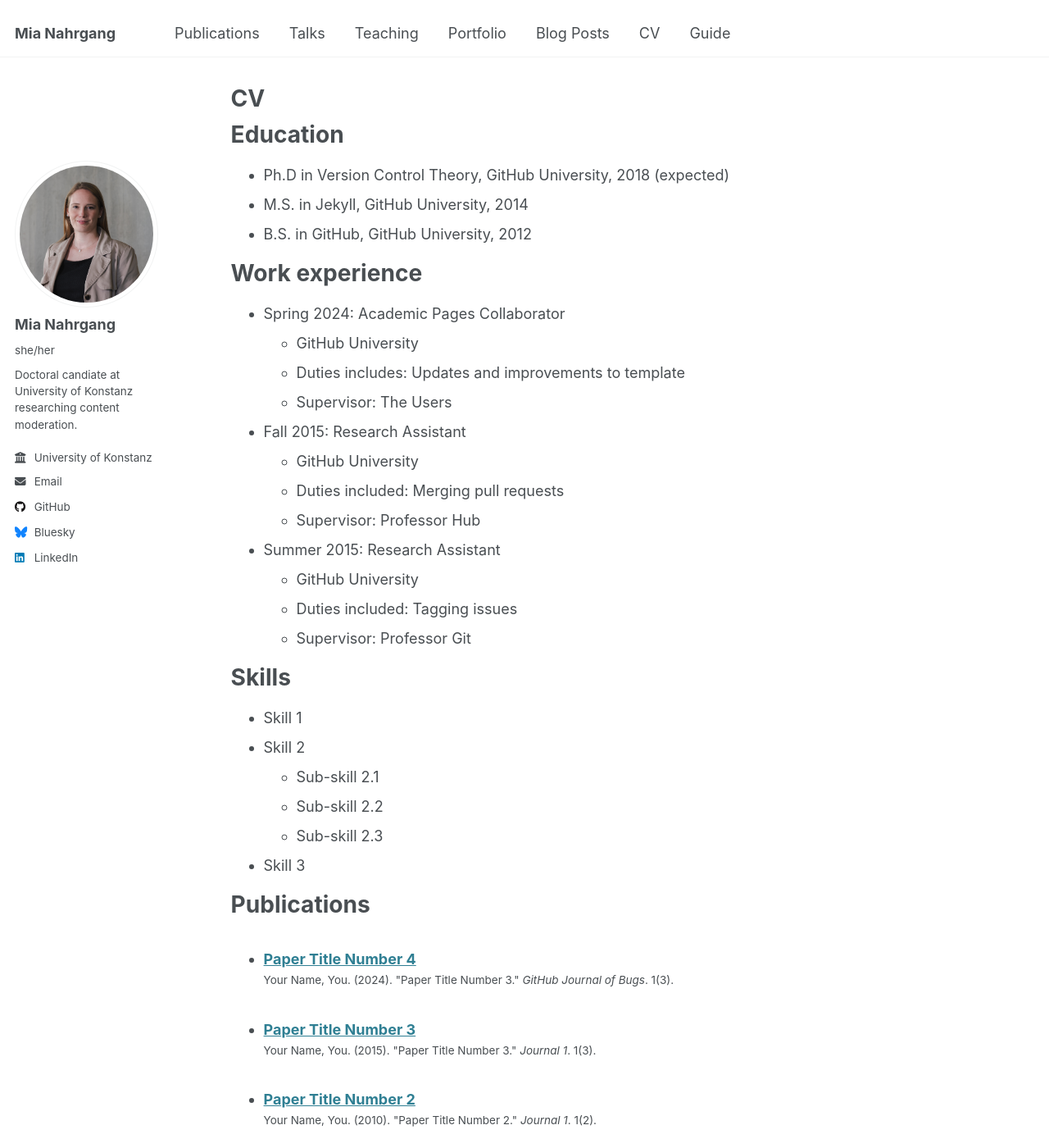
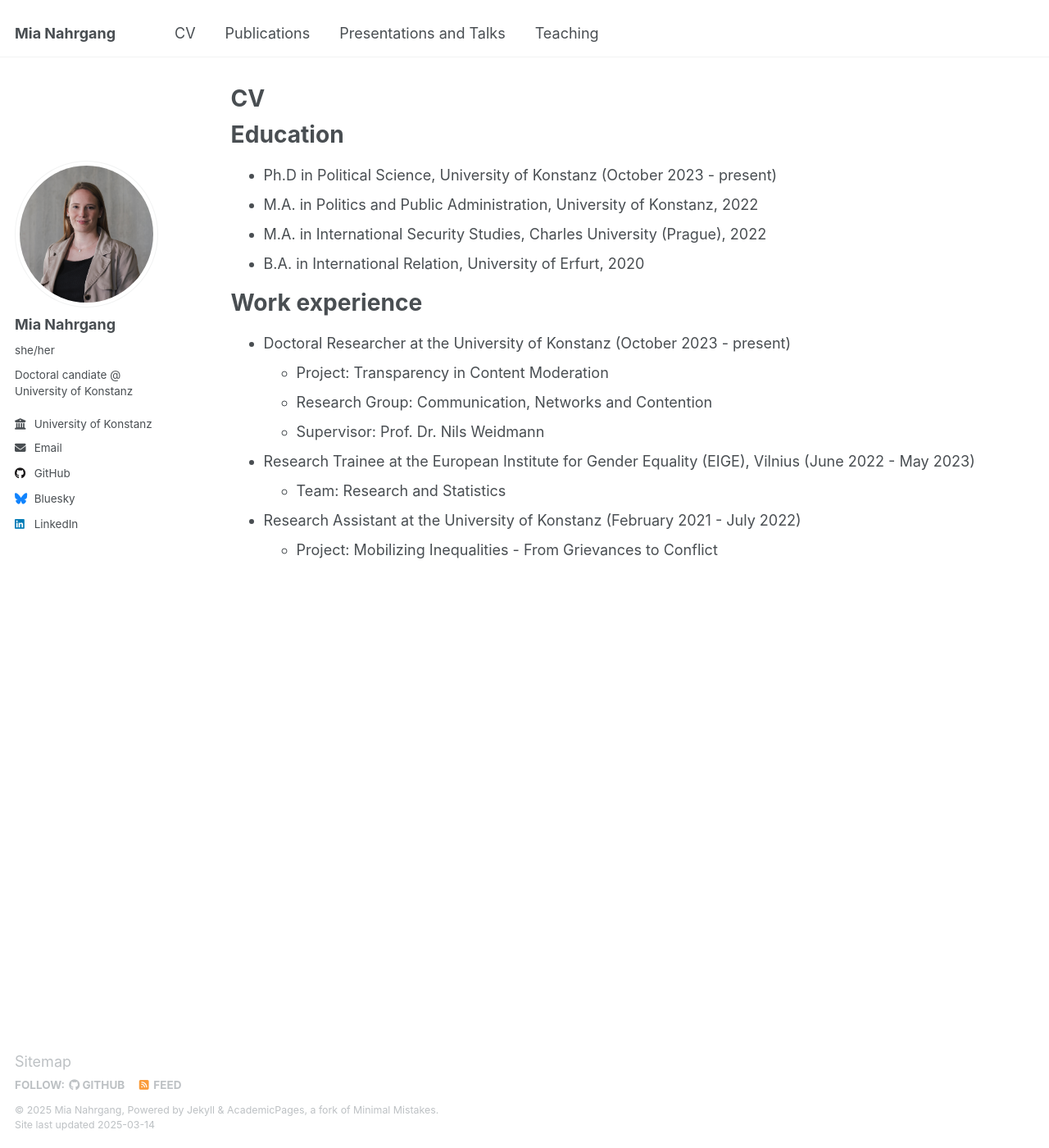
Before and after one commit to MiaNahrgang/mianahrgang.github.io, a Jekyll site: the page built from _pages/cv.md, in a window 1280 px wide and 1400 px high. Shown: the whole window at 82% size. Built offline with Jekyll 4.4.1, drawn with Linux system fonts in a browser that asks for light colours; some of the changed text lies outside the part shown.

Commit message:
updating cv, changing header structure

```diff
--- a/_config.yml
+++ b/_config.yml
@@ -25,7 +25,7 @@ author:
   avatar           : "profile.png"
   name             : "Mia Nahrgang"
   pronouns         : "she/her"
-  bio              : "Doctoral candiate at University of Konstanz researching content moderation."
+  bio              : "Doctoral candiate @ University of Konstanz"
   location         : #"Konstanz"
   employer         : "University of Konstanz"
   uri              : # URL
@@ -50,7 +50,7 @@ author:
   stackoverflow    : # User number or user number and name (i.e., use "1" or "1/jeff-atwood")
 
   # Social media
-  bluesky          : "https://bsky.app/profile/mianahrgang.bsky.app" # Replace this with you Bluesky username
+  bluesky          : "mianahrgang.bsky.social" # Replace this with you Bluesky username
   facebook         : # Username
   flickr           : # Username
   foursquare       : # Username
@@ -59,7 +59,7 @@ author:
   keybase          : # Username
   instagram        : # Username
   lastfm           : # Username
-  linkedin         : "https://www.linkedin.com/in/mia-nahrgang/"
+  linkedin         : "mia-nahrgang"
   mastodon         : # URL
   medium           : # URL
   pinterest        : # Username
--- a/_data/navigation.yml
+++ b/_data/navigation.yml
@@ -5,23 +5,14 @@
 # prevent it from being included in the site.
 
 main:
+  - title: "CV"
+    url: /cv/
+
   - title: "Publications"
     url: /publications/
 
-  - title: "Talks"
+  - title: "Presentations and Talks"
     url: /talks/
 
   - title: "Teaching"
     url: /teaching/
-
-  - title: "Portfolio"
-    url: /portfolio/
-
-  - title: "Blog Posts"
-    url: /year-archive/
-
-  - title: "CV"
-    url: /cv/
-
-  - title: "Guide"
-    url: /markdown/
--- a/_pages/cv.md
+++ b/_pages/cv.md
@@ -11,54 +11,20 @@ redirect_from:
 
 Education
 ======
-* Ph.D in Version Control Theory, GitHub University, 2018 (expected)
-* M.S. in Jekyll, GitHub University, 2014
-* B.S. in GitHub, GitHub University, 2012
+* Ph.D in Political Science, University of Konstanz (October 2023 - present)
+* M.A. in Politics and Public Administration, University of Konstanz, 2022
+* M.A. in International Security Studies, Charles University (Prague), 2022
+* B.A. in International Relation, University of Erfurt, 2020
 
 Work experience
 ======
-* Spring 2024: Academic Pages Collaborator
-  * GitHub University
-  * Duties includes: Updates and improvements to template
-  * Supervisor: The Users
+* Doctoral Researcher at the University of Konstanz (October 2023 - present)
+  * Project: Transparency in Content Moderation
+  * Research Group: Communication, Networks and Contention
+  * Supervisor: Prof. Dr. Nils Weidmann
 
-* Fall 2015: Research Assistant
-  * GitHub University
-  * Duties included: Merging pull requests
-  * Supervisor: Professor Hub
+* Research Trainee at the European Institute for Gender Equality (EIGE), Vilnius (June 2022 - May 2023)
+  * Team: Research and Statistics
 
-* Summer 2015: Research Assistant
-  * GitHub University
-  * Duties included: Tagging issues
-  * Supervisor: Professor Git
-
-Skills
-======
-* Skill 1
-* Skill 2
-  * Sub-skill 2.1
-  * Sub-skill 2.2
-  * Sub-skill 2.3
-* Skill 3
-
-Publications
-======
-  <ul>{% for post in site.publications reversed %}
-    {% include archive-single-cv.html %}
-  {% endfor %}</ul>
-
-Talks
-======
-  <ul>{% for post in site.talks reversed %}
-    {% include archive-single-talk-cv.html  %}
-  {% endfor %}</ul>
-
-Teaching
-======
-  <ul>{% for post in site.teaching reversed %}
-    {% include archive-single-cv.html %}
-  {% endfor %}</ul>
-
-Service and leadership
-======
-* Currently signed in to 43 different slack teams
+* Research Assistant at the University of Konstanz (February 2021 - July 2022)
+  * Project: Mobilizing Inequalities - From Grievances to Conflict
```
